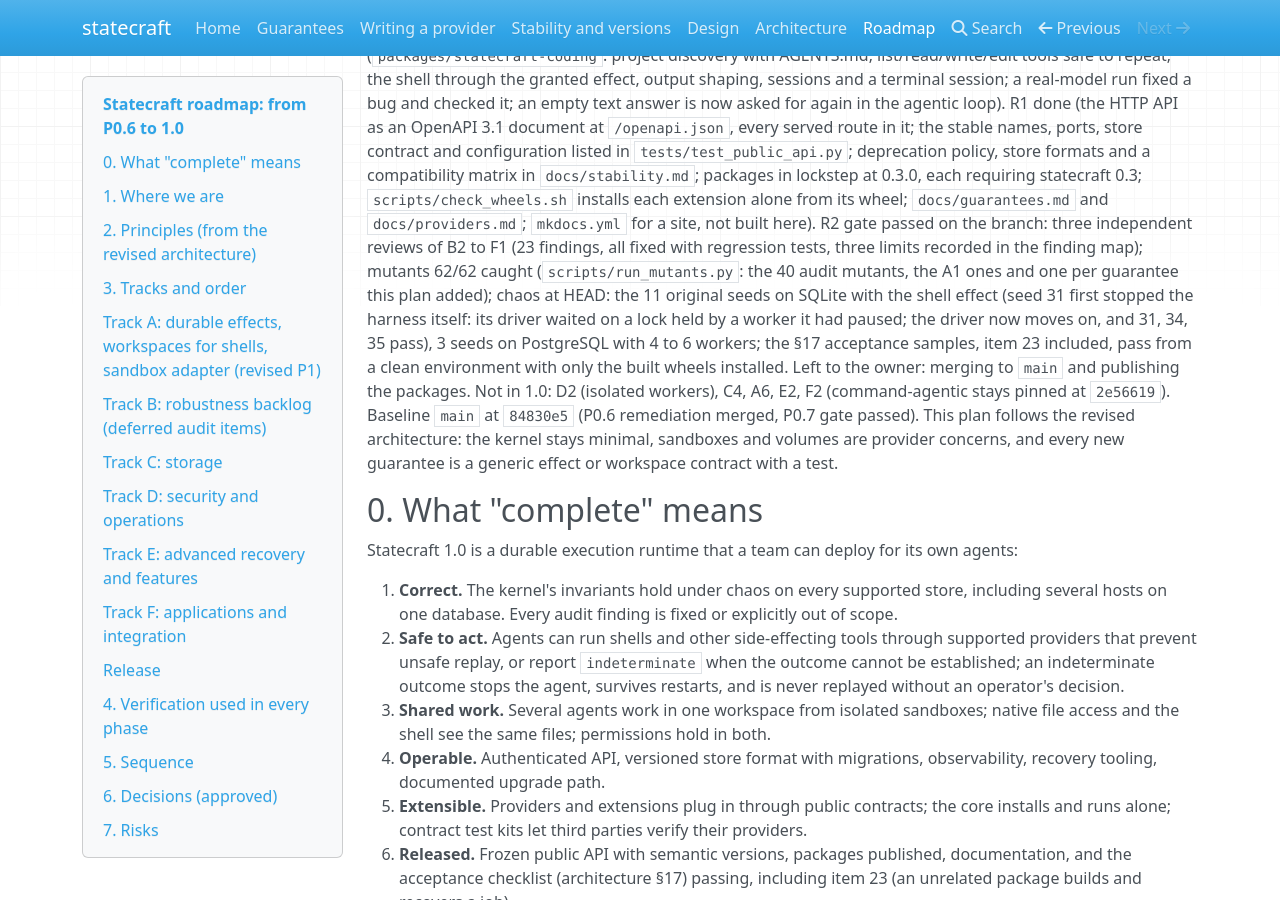
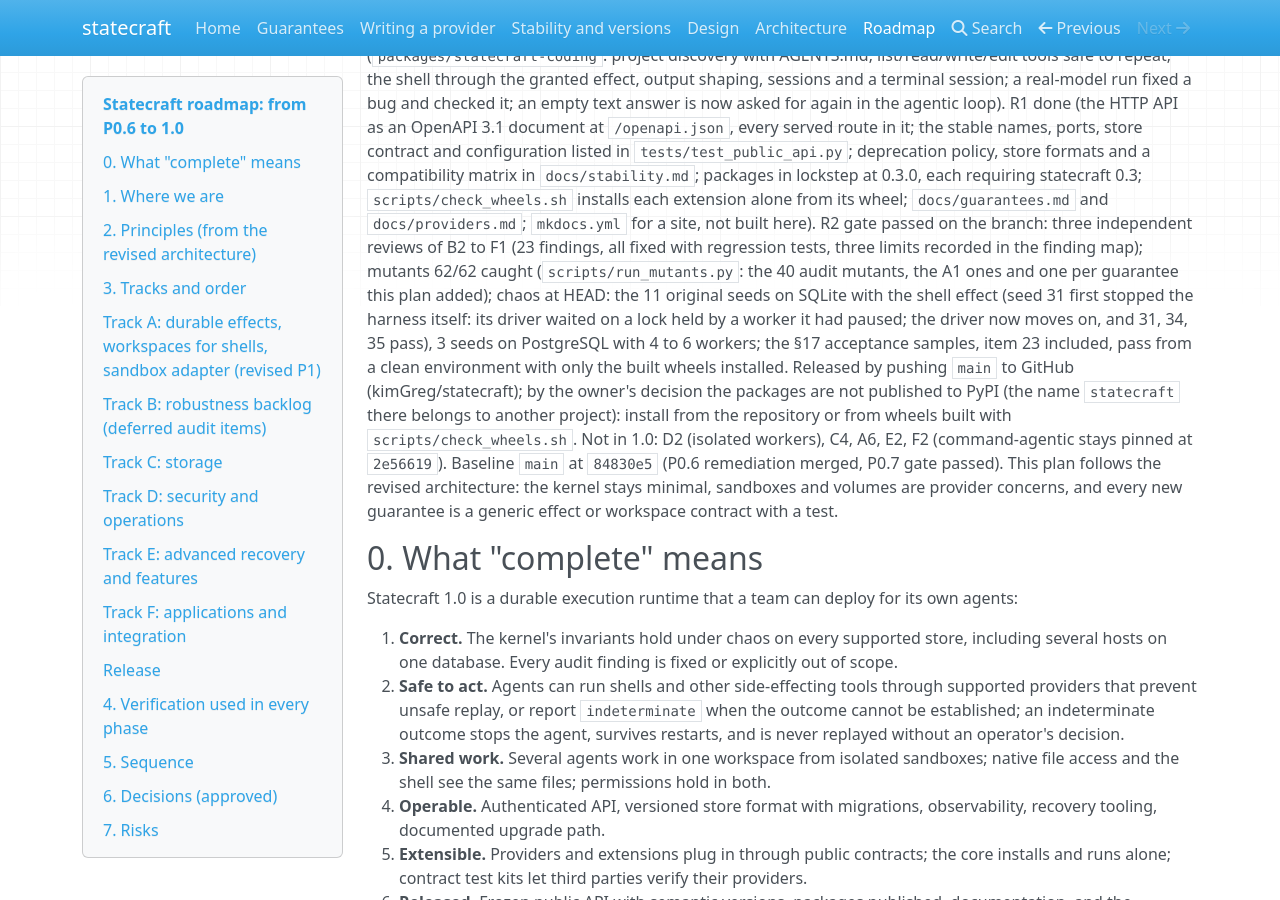
Before and after one commit to kimGreg/statecraft, an MkDocs documentation site: the page built from docs/roadmap.md, in a window 1280 px wide and 900 px high, scrolled down 907 px. Built offline with MkDocs 1.6.1, drawn with Linux system fonts in a browser that asks for light colours; nearby versions of some CDN libraries.

Commit message:
Roadmap: released on GitHub; packages are not published to PyPI
Co-Authored-By: Claude Opus 5.5 <noreply@anthropic.com>

```diff
--- a/docs/roadmap.md
+++ b/docs/roadmap.md
@@ -55,7 +55,9 @@ added); chaos at HEAD: the 11 original seeds on SQLite with the shell effect (se
 stopped the harness itself: its driver waited on a lock held by a worker it had paused; the
 driver now moves on, and 31, 34, 35 pass), 3 seeds on PostgreSQL with 4 to 6 workers; the §17
 acceptance samples, item 23 included, pass from a clean environment with only the built wheels
-installed. Left to the owner: merging to `main` and publishing the packages. Not in 1.0: D2
+installed. Released by pushing `main` to GitHub (kimGreg/statecraft); by the owner's decision the
+packages are not published to PyPI (the name `statecraft` there belongs to another project):
+install from the repository or from wheels built with `scripts/check_wheels.sh`. Not in 1.0: D2
 (isolated workers), C4, A6, E2, F2 (command-agentic stays pinned at `2e56619`).
 Baseline `main` at `84830e5` (P0.6 remediation merged, P0.7 gate passed).
 This plan follows the revised architecture: the kernel stays minimal, sandboxes and volumes are
```
Also changed, not shown: docs/stability.md (+2 -1 lines).
